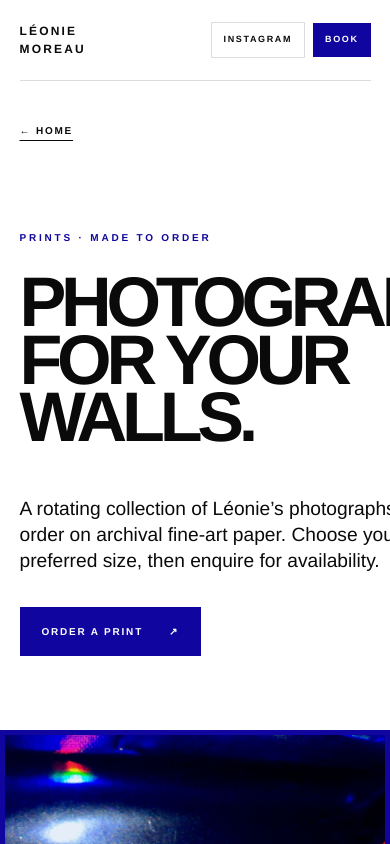
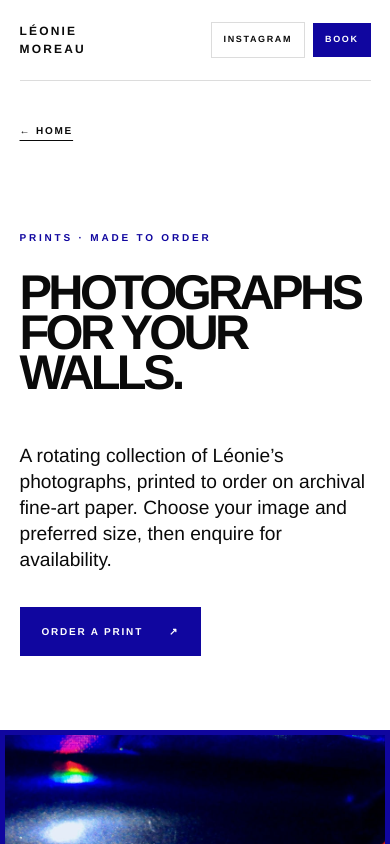
Before and after one commit to VLED-XY/leonie-moreau, a Next.js app: page /prints in a window 390 px wide. Shown: the top 844 px of the page. Built offline with nearby package versions, Linux system fonts and the light colour scheme; no server answers.

Commit message:
Fix prints headline overflow on mobile

```diff
--- a/src/app/globals.css
+++ b/src/app/globals.css
@@ -784,6 +784,10 @@ body {
     font-size: clamp(3.3rem, 18vw, 6rem);
   }
 
+  .prints-hero h1 {
+    font-size: clamp(2rem, 12.5vw, 5rem);
+  }
+
   .detail-gallery {
     grid-template-columns: 1fr;
   }
```
